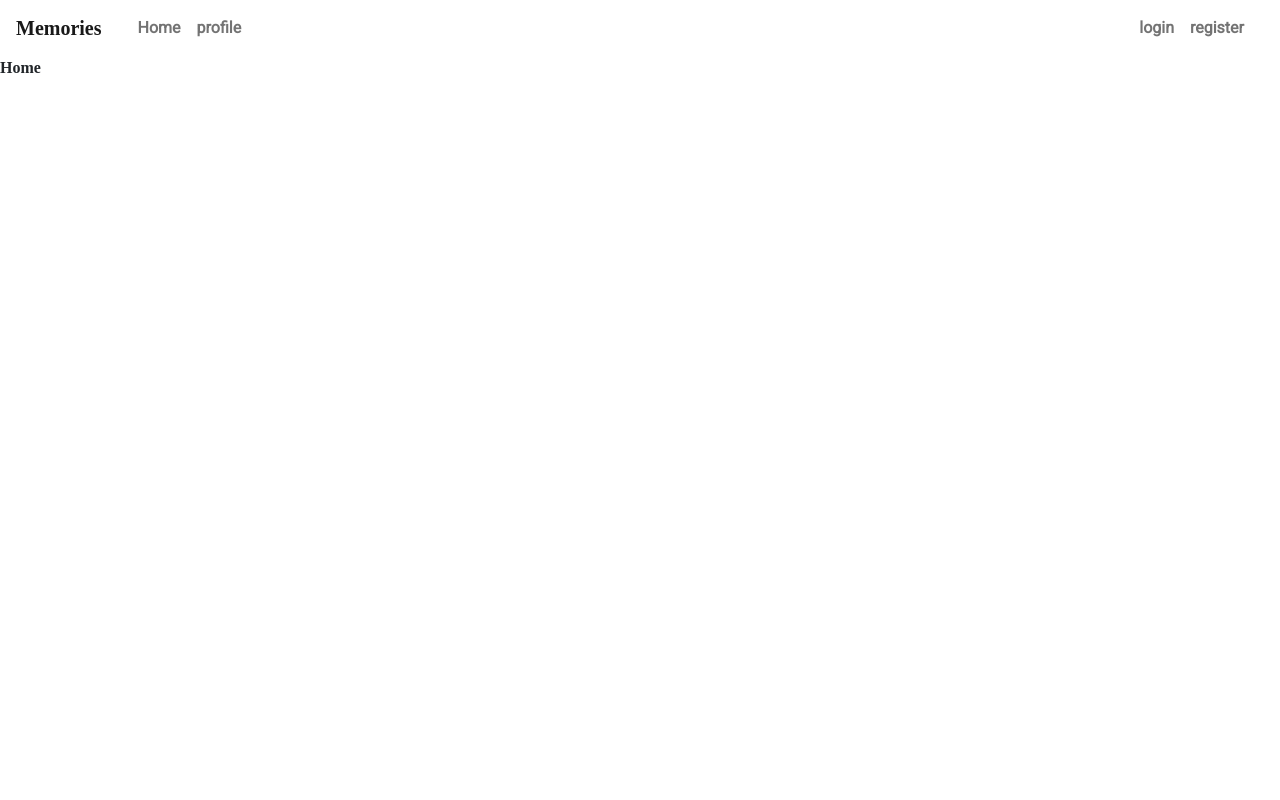
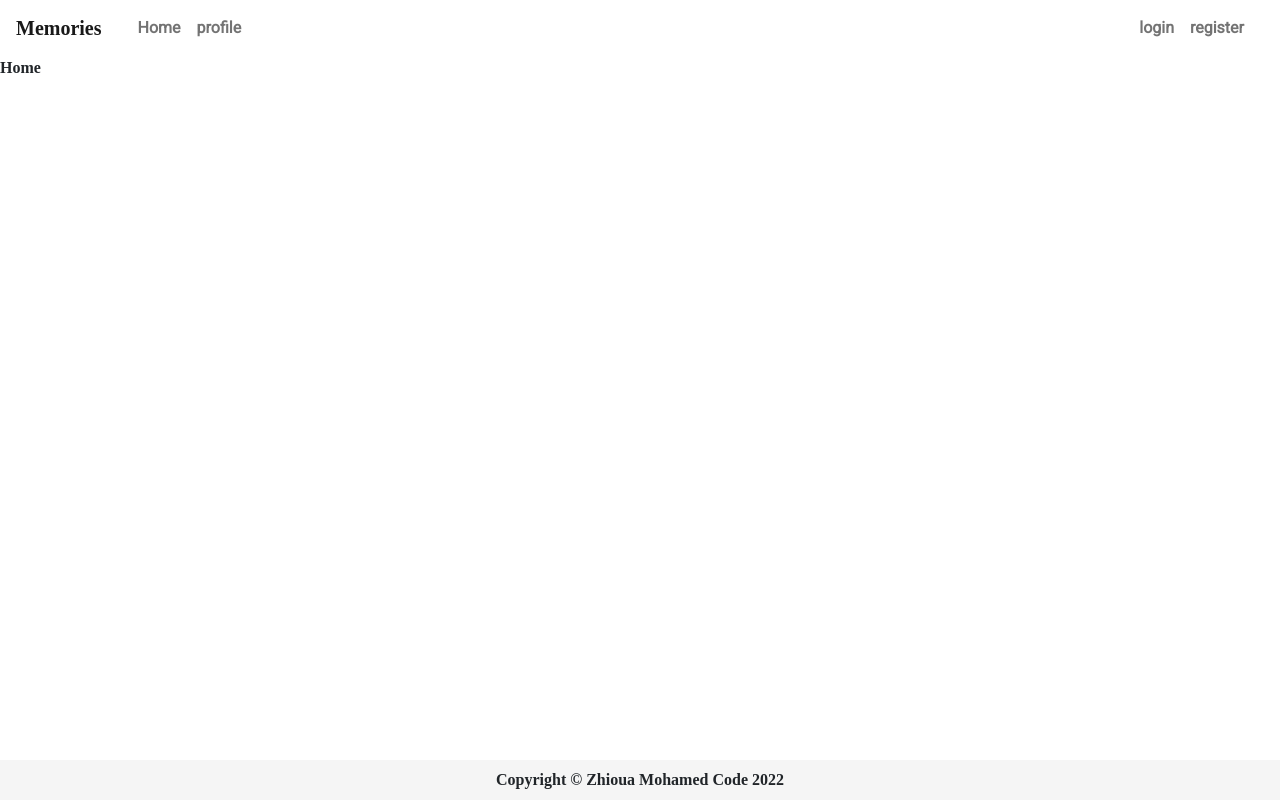
Before and after one commit to mohamedzhioua/ZiwiBook, a React (Create React App) app in the folder client/: page / in a window 1280 px wide. Built offline with nearby package versions, Linux system fonts and the light colour scheme; a web font is replaced by a local one.

Commit message:
adding footer

```diff
--- a/client/src/App.js
+++ b/client/src/App.js
@@ -1,14 +1,16 @@
-import Header from "./common/Navbar/Navbar";
 import "./index.css";
 import { BrowserRouter } from "react-router-dom";
 import Router from "./routes/Router";
+import Header from "./layouts/Header/Header";
+import { Footer } from "./layouts/Footer/Footer";
 
 function App() {
   return (
     <BrowserRouter>
     <div >
-      <Header />
+      <Header/>
       <Router/>
+      <Footer/>
      </div>
     </BrowserRouter>
   );
--- /dev/null
+++ b/client/src/layouts/Footer/Footer.css
@@ -0,0 +1,9 @@
+footer {
+    position: fixed;
+    background-color:whitesmoke;
+    bottom: 0;
+    left: 0;
+    right: 0;
+    padding: 8px;
+    text-align: center;
+  }
--- /dev/null
+++ b/client/src/layouts/Footer/Footer.js
@@ -0,0 +1,7 @@
+import React from 'react'
+import "./Footer.css"
+export const Footer = () => {
+     const year = new Date().getFullYear();
+
+    return <footer>{`Copyright © Zhioua Mohamed Code ${year}`}</footer>;
+}
```
Also changed, not shown: client/src/layouts/Header/Header.js (renamed from client/src/common/Navbar/Navbar.js, +4 -3 lines), client/src/layouts/Header/Header.css (renamed from client/src/common/Navbar/Navbar.css).
